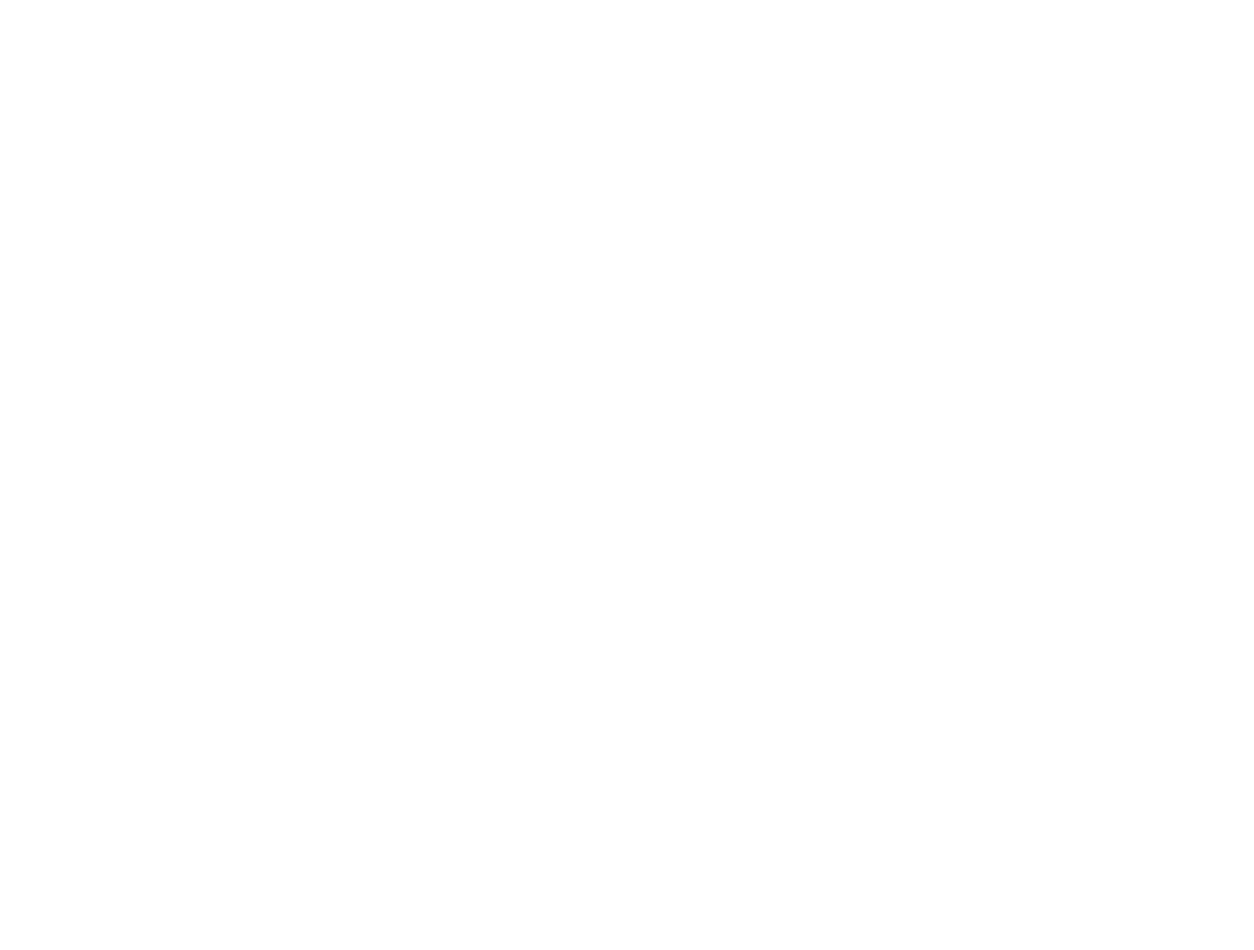
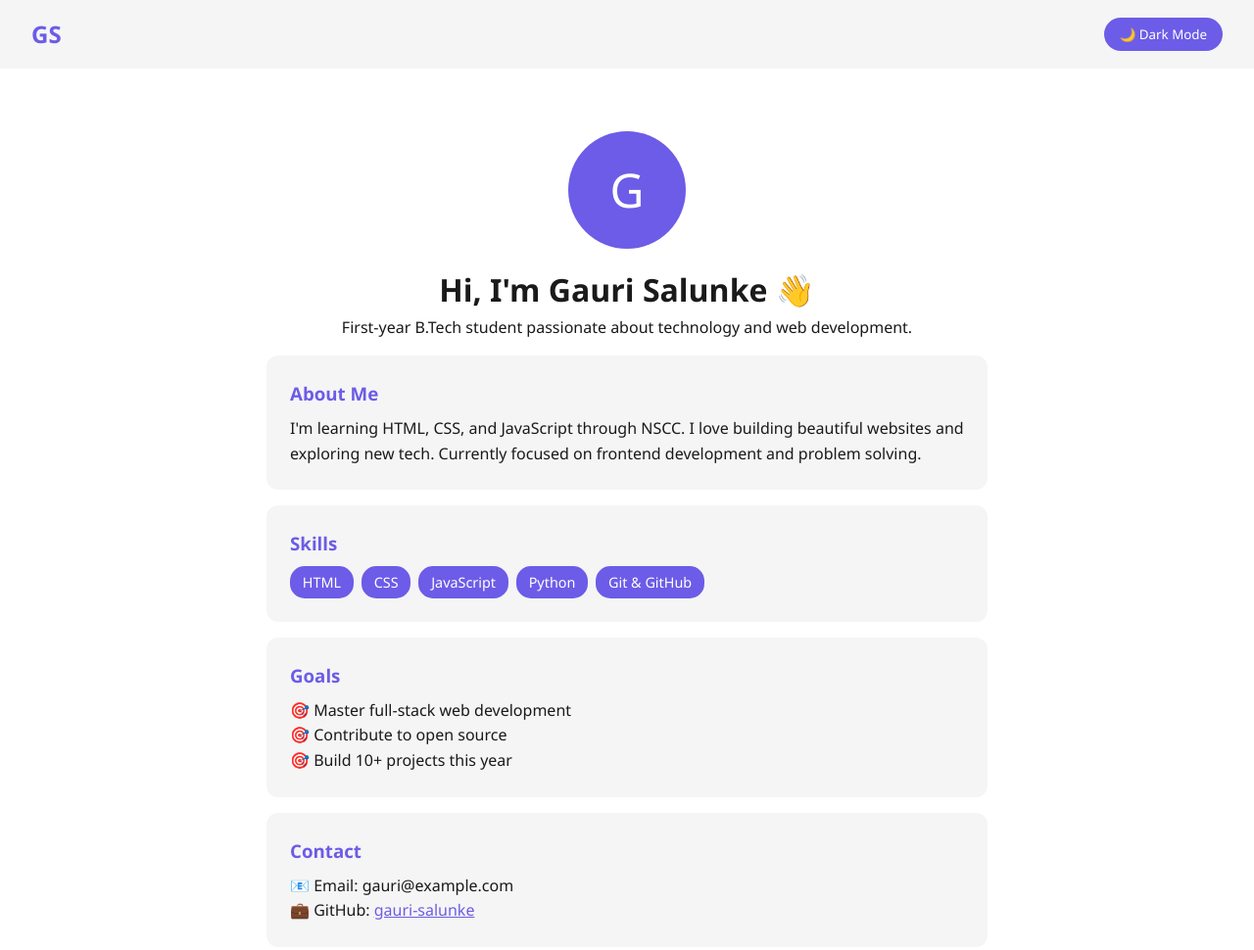
Before and after one commit to gauri-salunke/nscc-task2-gauri, a plain HTML site: page index.html in a window 1280 px wide. Shown: the top 970 px of the page at 98% size. Before the commit the page ends 800 px from the top, so only its background shows below. Drawn offline with Linux system fonts and the light colour scheme.

Commit message:
Update index.html

```diff
--- a/index.html
+++ b/index.html
@@ -5,12 +5,37 @@
 <meta name="viewport" content="width=device-width, initial-scale=1.0">
 <title>Gauri Salunke | Personal Intro</title>
 <style>
-:root{--bg:#ffffff;--text:#1a1a1a;--card:#f5f5f5;--accent:#6c5ce7}
+:root{--bg:#fff;--text:#1a1a1a;--card:#f5f5f5;--accent:#6c5ce7}
 [data-theme="dark"]{--bg:#1a1a2e;--text:#eee;--card:#16213e;--accent:#a29bfe}
 *{margin:0;padding:0;box-sizing:border-box;font-family:'Segoe UI',sans-serif}
-body{background:var(--bg);color:var(--text);transition:0.3s;line-height:1.6}
-nav{display:flex;justify-content:space-between;align-items:center;padding:1rem 2rem}
-.toggle{cursor:pointer;background:var(--card);border:2px solid var(--accent);color:var(--text);padding:0.5rem 1rem;border-radius:20px}
+body{background:var(--bg);color:var(--text);transition:.3s;line-height:1.6}
+nav{display:flex;justify-content:space-between;align-items:center;padding:1rem 2rem;background:var(--card)}
+nav h2{color:var(--accent)}
+.toggle{cursor:pointer;background:var(--accent);color:#fff;border:none;padding:.5rem 1rem;border-radius:20px}
 .hero{max-width:800px;margin:2rem auto;padding:2rem;text-align:center}
-.avatar{width:120px;height:120px;border-radius:50%;background:var(--accent);display:flex;align-items:center;justify-content:center;font-size:3rem;color:white;margin:0 auto 1rem}
-.card{background:var(--card);padding:1.5rem;border-radius:12px;margin:1
+.avatar{width:120px;height:120px;border-radius:50%;background:var(--accent);color:#fff;font-size:3rem;display:flex;align-items:center;justify-content:center;margin:0 auto 1rem}
+.card{background:var(--card);padding:1.5rem;border-radius:12px;margin:1rem 0;text-align:left}
+.card h3{color:var(--accent);margin-bottom:.5rem}
+.skills{display:flex;flex-wrap:wrap;gap:.5rem;margin-top:.5rem}
+.skill{background:var(--accent);color:#fff;padding:.3rem .8rem;border-radius:15px;font-size:.9rem}
+a{color:var(--accent)}
+footer{text-align:center;padding:2rem;color:#888}
+</style>
+</head>
+<body>
+<nav><h2>GS</h2><button class="toggle" onclick="toggleTheme()">🌙 Dark Mode</button></nav>
+<div class="hero">
+<div class="avatar">G</div>
+<h1>Hi, I'm Gauri Salunke 👋</h1>
+<p>First-year B.Tech student passionate about technology and web development.</p>
+<div class="card"><h3>About Me</h3><p>I'm learning HTML, CSS, and JavaScript through NSCC. I love building beautiful websites and exploring new tech. Currently focused on frontend development and problem solving.</p></div>
+<div class="card"><h3>Skills</h3><div class="skills"><span class="skill">HTML</span><span class="skill">CSS</span><span class="skill">JavaScript</span><span class="skill">Python</span><span class="skill">Git & GitHub</span></div></div>
+<div class="card"><h3>Goals</h3><p>🎯 Master full-stack web development<br>🎯 Contribute to open source<br>🎯 Build 10+ projects this year</p></div>
+<div class="card"><h3>Contact</h3><p>📧 Email: gauri@example.com<br>💼 GitHub: <a href="https://github.com/gauri-salunke">gauri-salunke</a></p></div>
+</div>
+<footer><p>Made with ❤️ by Gauri | NSCC Task 2</p></footer>
+<script>
+function toggleTheme(){const b=document.body;const cur=b.getAttribute('data-theme');b.setAttribute('data-theme',cur==='dark'?'':'dark');document.querySelector('.toggle').textContent=cur==='dark'?'🌙 Dark Mode':'☀️ Light Mode'}
+</script>
+</body>
+</html>
```
